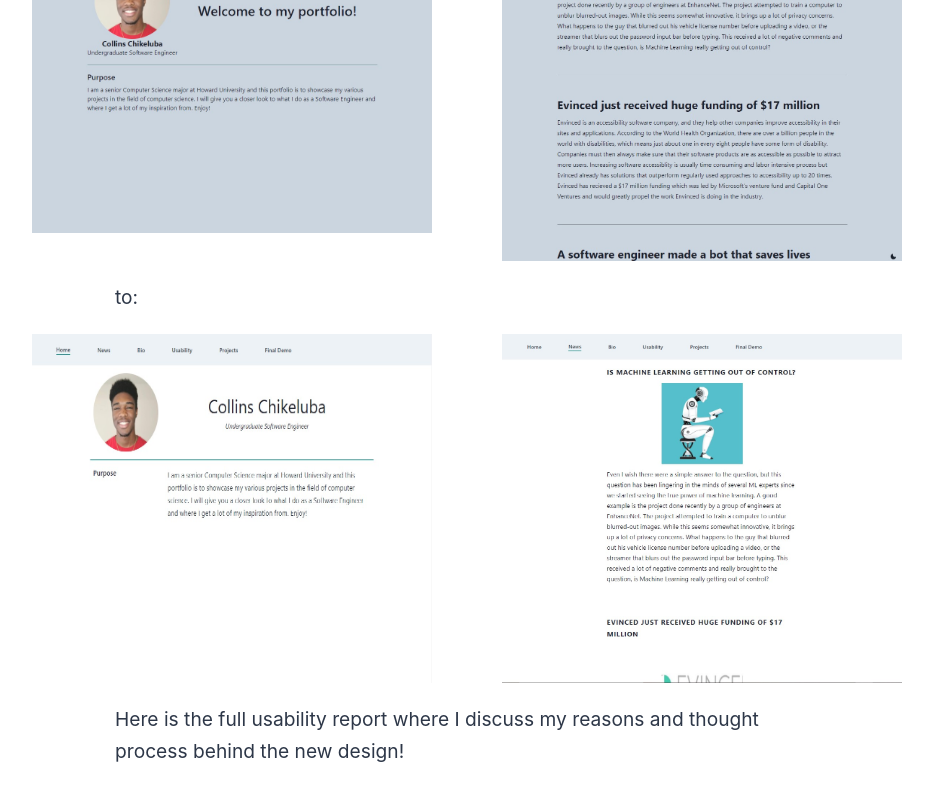
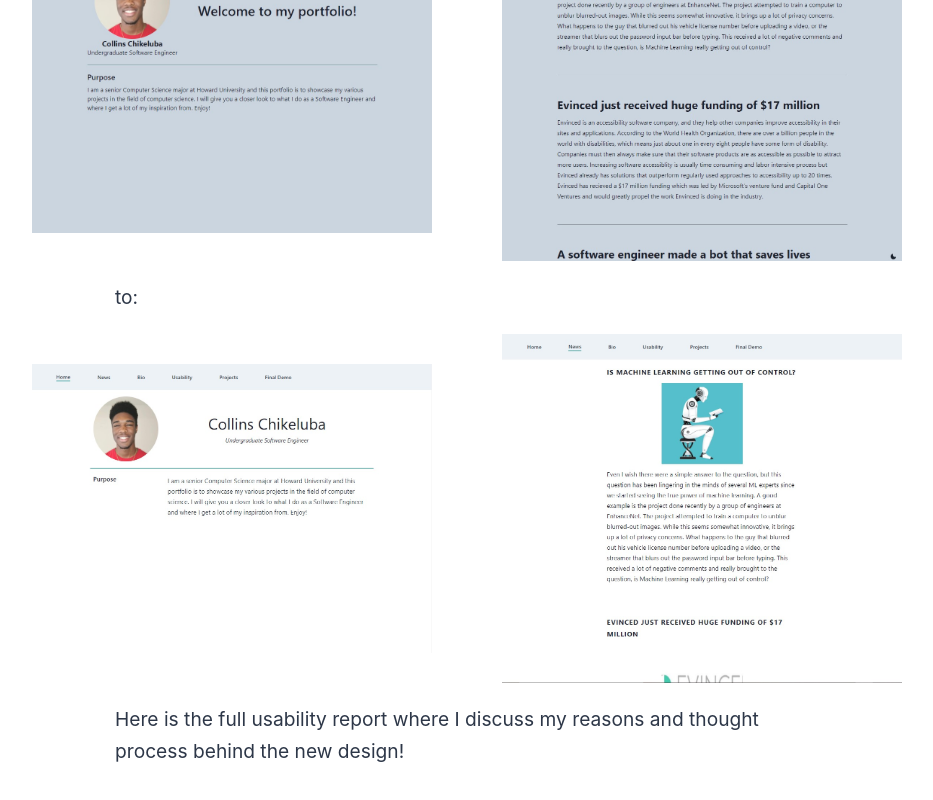
Before and after one commit to Collins1738/My-portfolio-client, a Next.js app: page /usability in a window 1280 px wide. Shown: the part 486-1286 px from the top of the page, without its empty margins (173-1106 px from the left). Built offline with nearby package versions, Linux system fonts and the light colour scheme.

Commit message:
small bug fix

```diff
--- a/pages/usability.js
+++ b/pages/usability.js
@@ -58,6 +58,7 @@ export default function Usability() {
 			<Flex
 				justifyContent="space-between"
 				flexDir={["column", "column", "row"]}
+				alignItems="center"
 			>
 				<Image src="/new-site.jpg" {...imageStyles} />
 				<Image src="/new-site2.jpg" {...imageStyles} />
```
